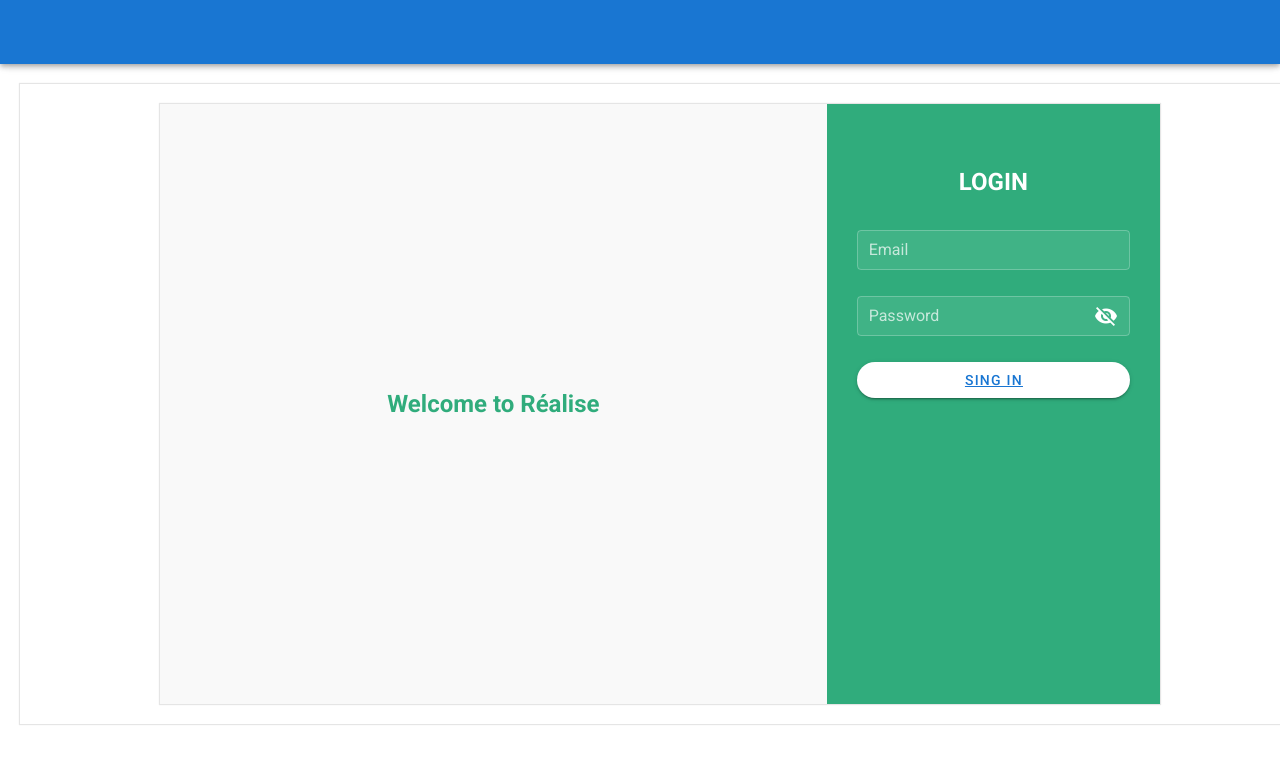
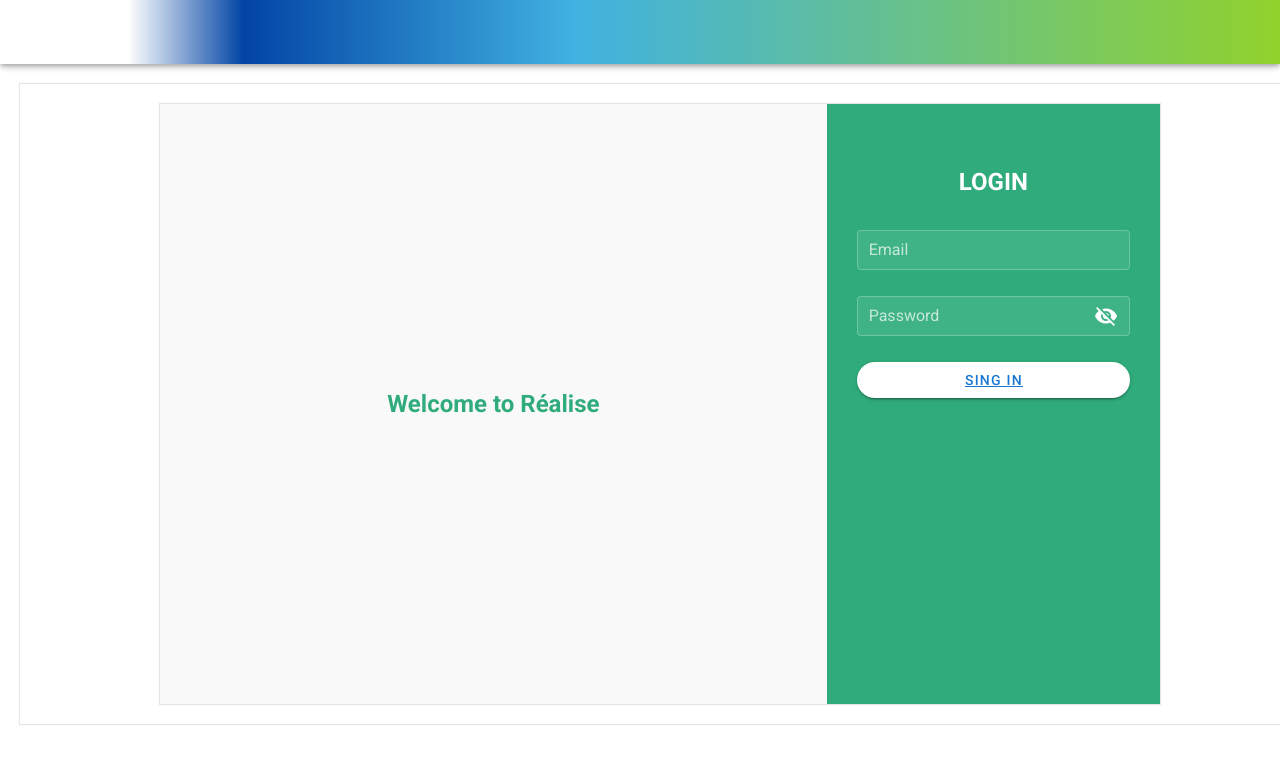
Before and after one commit to Realise-Formation-Digital/Skillfolio-Vue, a Vue app: page / in a window 1280 px wide. Shown: the top 764 px of the page. Built offline with nearby package versions, Linux system fonts and the light colour scheme.

Commit message:
fix banner

```diff
--- a/src/App.vue
+++ b/src/App.vue
@@ -1,25 +1,14 @@
 <template>
   <v-app>
-    <v-app-bar
-      app
-      color="primary"
-      dark
-    >
+    <v-app-bar app dark class="bar">
       <div class="d-flex align-center">
-        <v-img
-          alt="Vuetify Logo"
-          class="shrink mr-2"
-          contain
-          src="@/assets/logo3.jpg"
-          transition="scale-transition"
-          max-width="50"
-          max-height="50"
-        />
+        <v-img alt="Vuetify Logo" class="shrink mr-2" contain src="@/assets/logo2.png" transition="scale-transition"
+          max-width="200" max-height="100" />
       </div>
     </v-app-bar>
 
     <v-main>
-      <router-view/>
+      <router-view />
     </v-main>
   </v-app>
 </template>
@@ -34,3 +23,9 @@
   }),
 };
 </script>
+<style scoped lang="scss">
+.bar {
+  background: rgb(255, 255, 255);
+  background: linear-gradient(90deg, rgba(255, 255, 255, 1) 10%, rgba(2, 68, 165, 1) 19%, rgba(65, 178, 225, 1) 45%, rgba(145, 210, 44, 1) 100%);
+}
+</style>
```
Also changed, not shown: src/assets/logo2.png (added).
